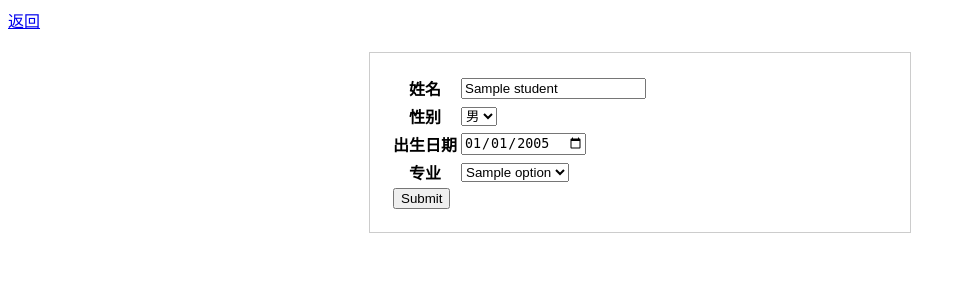
After one commit to Sangber/DB2024, a Django app: template source/python_django_web/templates/student/edit.html in a window 1280 px wide. The commit adds this page. Shown: the top 300 px of the page, without its empty margins (0-966 px from the left). Run offline with Django 5.2, Linux system fonts and the light colour scheme; the template is opened without the code that fills it: most values are stand-ins (such as "Sample title", 1, 10 or a date in 2020); data that the repository does not hold is empty.

Commit message:
新增了学生信息的编辑功能

```diff
--- a/source/python_django_web/sims/urls.py
+++ b/source/python_django_web/sims/urls.py
@@ -8,6 +8,7 @@ urlpatterns = [
     path('major/edit', views.major_edit),
     path('student/', views.student_index),
     path('student/add', views.student_add),
+    path('student/edit', views.student_edit),
     path('student/delete', views.student_delete),
     path('course/', views.course_index)
 ]
--- /dev/null
+++ b/source/python_django_web/templates/student/edit.html
@@ -0,0 +1,57 @@
+<!DOCTYPE html>
+<html lang="en">
+<head>
+    <meta charset="UTF-8">
+    <title>学生编辑</title>
+    <style>
+        form {
+            margin: 20px auto;
+            width: 500px;
+            border: 1px solid #ccc;
+            padding: 20px
+        }
+    </style>
+</head>
+<body>
+<a href="../student">返回</a>
+<form method="post" action="../student/edit">
+    {% csrf_token %}
+    <input type="hidden" name="sid" value="{{ student.sid }}"/>
+
+    <table>
+        <tr>
+            <th>姓名</th>
+            <td><input name="sname" value="{{ student.sname }}"></td>
+        </tr>
+        <tr>
+            <th>性别</th>
+            <td>
+                <select name="gender" value="{{ student.gender }}">
+                    <option value="男">男</option>
+                    <option value="女">女</option>
+                </select>
+            </td>
+        </tr>
+        <tr>
+            <th>出生日期</th>
+            <td><input type="date" name="birth_date" value="2005-01-01"/></td>
+        </tr>
+        <tr>
+            <th>专业</th>
+            <td>
+                <select name="major_id" value="{{ student.major_id }}">
+                    {% for option in options %}
+                        <option value="{{ option.mid }}">{{ option.mname }}</option>
+                    {% endfor %}
+                </select>
+            </td>
+        </tr>
+        <tr>
+            <td colspan="2">
+                <input type="submit"/>
+            </td>
+        </tr>
+    </table>
+</form>
+</body>
+</html>
--- a/source/python_django_web/templates/student/index.html
+++ b/source/python_django_web/templates/student/index.html
@@ -29,6 +29,7 @@
             <td align="center">{{ student.birth_date }} </td>
             <td align="center">{{ student.mname }} </td>
             <td align="center">
+                <a href="../student/edit?sid={{ student.sid }}">编辑</a>
                 <a href="../student/delete?sid={{ student.sid }}" onclick="return confirmDelete()">删除</a>
             </td>
         </tr>
```
Also changed, not shown: source/SQL/student_edit.sql (added, +15 -0 lines), source/python_django_web/sims/views.py (+23 -0 lines).
